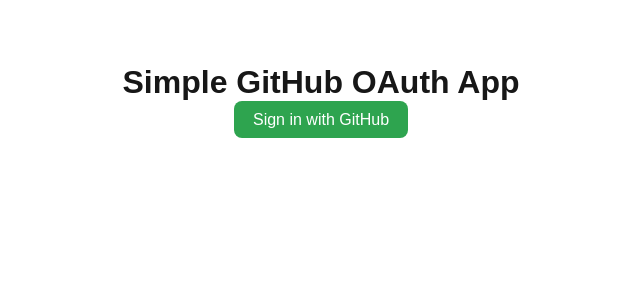
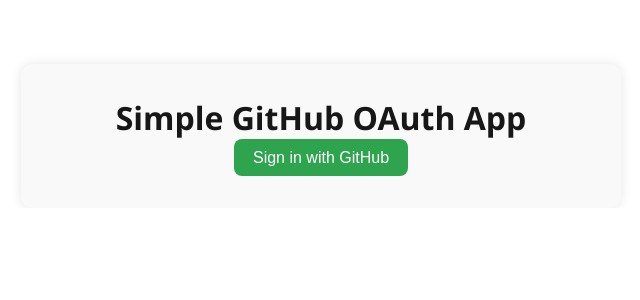
Before and after one commit to albertzz112/mp-6, a Next.js app: page / in a window 1280 px wide. Shown: the top 300 px of the page, without its empty margins (319-959 px from the left). Built offline with nearby package versions, Linux system fonts and the light colour scheme.

Commit message:
since email isn't accessible, added ohter fields

```diff
--- a/app/page.tsx
+++ b/app/page.tsx
@@ -5,8 +5,9 @@
 type GitHubUser = {
     name: string | null;
     login: string;
-    email: string | null;
     avatar_url: string;
+    html_url: string;
+    public_repos: number;
 };
 
 export default function Home() {
@@ -19,7 +20,7 @@
                 .then((res) => res.json())
                 .then((data: GitHubUser) => {
                     setUser(data);
-                    window.history.replaceState({}, document.title, '/'); // clean URL
+                    window.history.replaceState({}, document.title, '/');
                 });
         }
     }, []);
@@ -29,25 +30,53 @@
     };
 
     return (
-        <main style={{ fontFamily: 'sans-serif', textAlign: 'center', marginTop: '4rem' }}>
+        <main style={{
+            fontFamily: 'Segoe UI, sans-serif',
+            textAlign: 'center',
+            marginTop: '4rem',
+            maxWidth: '600px',
+            marginInline: 'auto',
+            padding: '2rem',
+            borderRadius: '12px',
+            background: '#f9f9f9',
+            boxShadow: '0 0 12px rgba(0, 0, 0, 0.1)',
+        }}>
             <h1>Simple GitHub OAuth App</h1>
+
             {user ? (
                 <div>
-                    <p>Welcome, {user.name || user.login}!</p>
-                    <img src={user.avatar_url} alt="Avatar" width={80} style={{ borderRadius: '50%' }} />
+                    <p>Welcome, <strong>{user.name || user.login}</strong>!</p>
+                    <img
+                        src={user.avatar_url}
+                        alt="Avatar"
+                        width={100}
+                        height={100}
+                        style={{ borderRadius: '50%', marginBottom: '1rem' }}
+                    />
                     <p><strong>Username:</strong> {user.login}</p>
-                    <p><strong>Email:</strong> {user.email ?? 'N/A'}</p>
+                    <p>
+                        <strong>GitHub:</strong>{' '}
+                        <a href={user.html_url} target="_blank" rel="noopener noreferrer">
+                            {user.html_url}
+                        </a>
+                    </p>
+                    <p><strong>Public Repos:</strong> {user.public_repos}</p>
                 </div>
             ) : (
-                <button onClick={handleLogin} style={{
-                    padding: '0.6rem 1.2rem',
-                    background: '#2ea44f',
-                    color: 'white',
-                    border: 'none',
-                    borderRadius: '8px',
-                    fontSize: '1rem',
-                    cursor: 'pointer'
-                }}>Sign in with GitHub</button>
+                <button
+                    onClick={handleLogin}
+                    style={{
+                        padding: '0.6rem 1.2rem',
+                        backgroundColor: '#2ea44f',
+                        color: 'white',
+                        border: 'none',
+                        borderRadius: '8px',
+                        fontSize: '1rem',
+                        cursor: 'pointer',
+                    }}
+                >
+                    Sign in with GitHub
+                </button>
             )}
         </main>
     );
```
